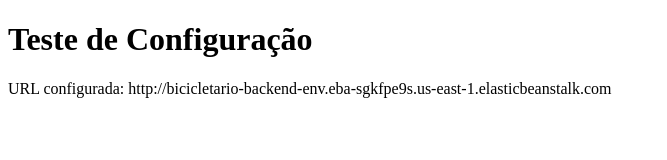
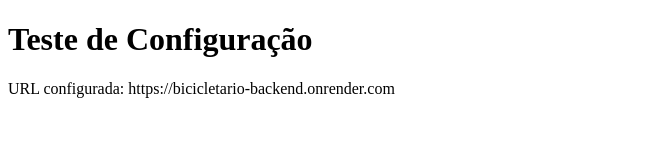
Before and after one commit to matheusaoliv/bicicletario-frontend, a plain HTML site: page clear-cache.html in a window 1280 px wide. Shown: the whole page, without its empty margins (0-667 px from the left). Drawn offline with Linux system fonts and the light colour scheme.

Commit message:
Add files via upload

```diff
--- a/clear-cache.html
+++ b/clear-cache.html
@@ -8,7 +8,7 @@
     <h1>Teste de Configuração</h1>
     <p id="url-atual"></p>
     <script>
-        const API_BASE_URL = 'http://bicicletario-backend-env.eba-sgkfpe9s.us-east-1.elasticbeanstalk.com';
+        const API_BASE_URL = 'https://bicicletario-backend.onrender.com';
         document.getElementById('url-atual').textContent = 'URL configurada: ' + API_BASE_URL;
         console.log('URL da API:', API_BASE_URL);
     </script>
```
Also changed, not shown: cadastro-funcionario.html (+1 -1 lines), login.html (+1 -1 lines).
